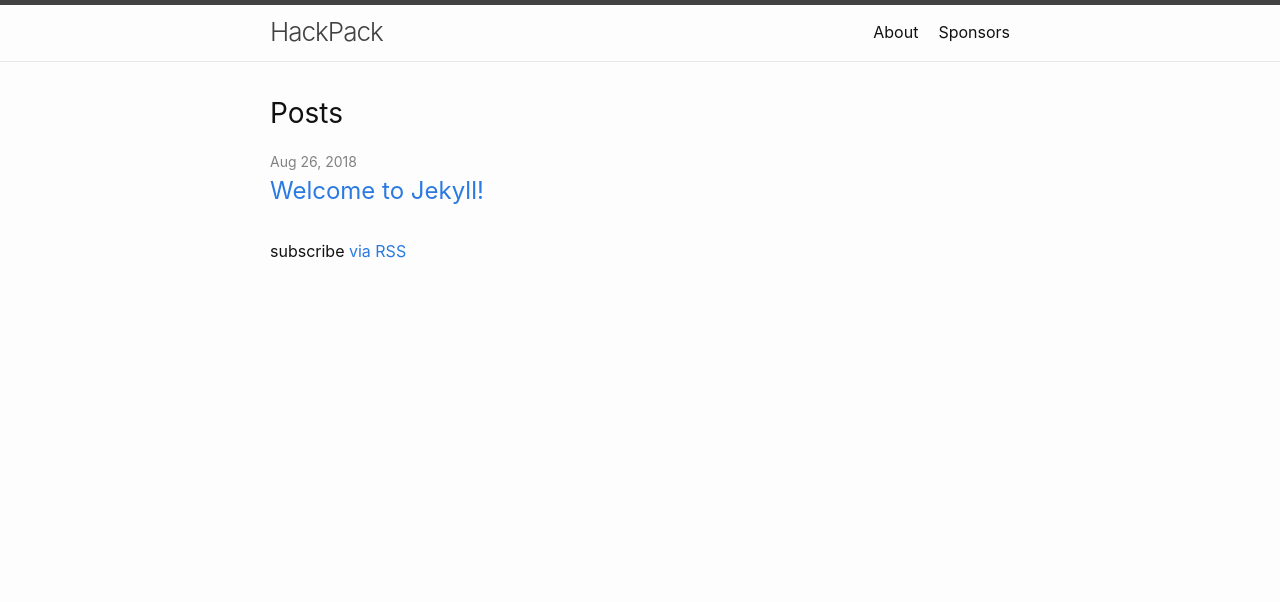
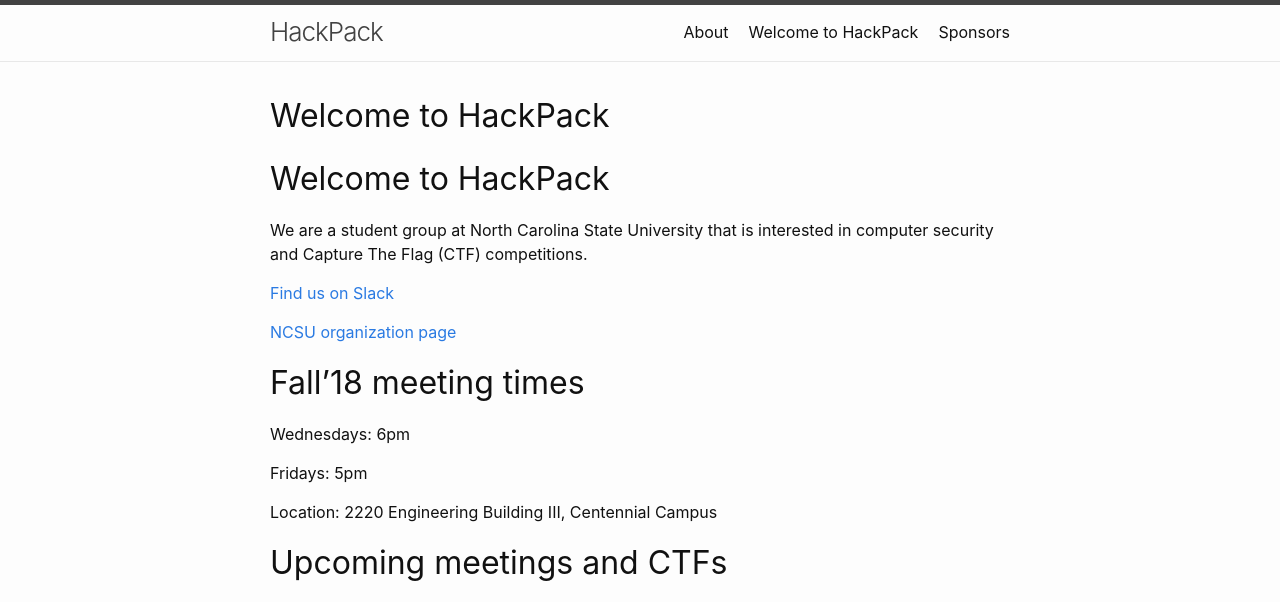
Before and after one commit to kapravel/hackpack-web, a Jekyll site: the page built from index.md, in a window 1280 px wide. Shown: the top 602 px of the page. Built offline with Jekyll 4.4.1, drawn with Linux system fonts in a browser that asks for light colours; our own code applies the rules of GitHub Pages for plain Markdown files; some of the changed text lies outside the part shown; grey boxes are pictures that could not be loaded.

Commit message:
index page

```diff
--- a/_layouts/home.html
+++ b/_layouts/home.html
@@ -9,26 +9,4 @@ layout: default
 
   {{ content }}
 
-  {%- if site.posts.size > 0 -%}
-    <h2 class="post-list-heading">{{ page.list_title | default: "Posts" }}</h2>
-    <ul class="post-list">
-      {%- for post in site.posts -%}
-      <li>
-        {%- assign date_format = site.minima.date_format | default: "%b %-d, %Y" -%}
-        <span class="post-meta">{{ post.date | date: date_format }}</span>
-        <h3>
-          <a class="post-link" href="{{ post.url | relative_url }}">
-            {{ post.title | escape }}
-          </a>
-        </h3>
-        {%- if site.show_excerpts -%}
-          {{ post.excerpt }}
-        {%- endif -%}
-      </li>
-      {%- endfor -%}
-    </ul>
-
-    <p class="rss-subscribe">subscribe <a href="{{ "/feed.xml" | relative_url }}">via RSS</a></p>
-  {%- endif -%}
-
 </div>
--- a/_sass/minima/_base.scss
+++ b/_sass/minima/_base.scss
@@ -151,7 +151,9 @@ code {
   @include relative-font-size(0.9375);
   border: 1px solid $grey-color-light;
   border-radius: 3px;
-  background-color: #eef;
+  font-family: monospace, monospace;
+  font-size: 1em;
+  //background-color: rgba(27,31,35,0.05);
 }
 
 code {
--- a/_sass/minima/_syntax-highlighting.scss
+++ b/_sass/minima/_syntax-highlighting.scss
@@ -6,7 +6,7 @@
   @extend %vertical-rhythm;
 
   .highlighter-rouge & {
-    background: #eef;
+    background: rgba(27,31,35,0.05);
   }
 
   .c     { color: #998; font-style: italic } // Comment
--- a/index.md
+++ b/index.md
@@ -4,3 +4,25 @@
 
 layout: home
 ---
+
+# Welcome to HackPack
+We are a student group at North Carolina State University that is interested in computer security and Capture The Flag (CTF) competitions.
+
+[Find us on Slack](https://ncsu-hackpack.slack.com/)
+
+[NCSU organization page](https://getinvolved.ncsu.edu/organization/HackPack/)
+
+# Fall'18 meeting times
+
+Wednesdays: 6pm
+
+Fridays: 5pm
+
+Location: 2220 Engineering Building III, Centennial Campus
+
+# Upcoming meetings and CTFs
+
+<iframe src="https://calendar.google.com/calendar/embed?src=ncsu.edu_l7mekurctt7duc1547160m91b8%40group.calendar.google.com&ctz=America%2FNew_York" style="border: 0" width="800" height="600" frameborder="0" scrolling="no"></iframe>
+
+# Faculty Advisor
+[Alexandros Kapravelos](https://kapravelos.com) is the faculty advisor of the HackPack group.
```
Also changed, not shown: _layouts/blog.html (added, +34 -0 lines).
